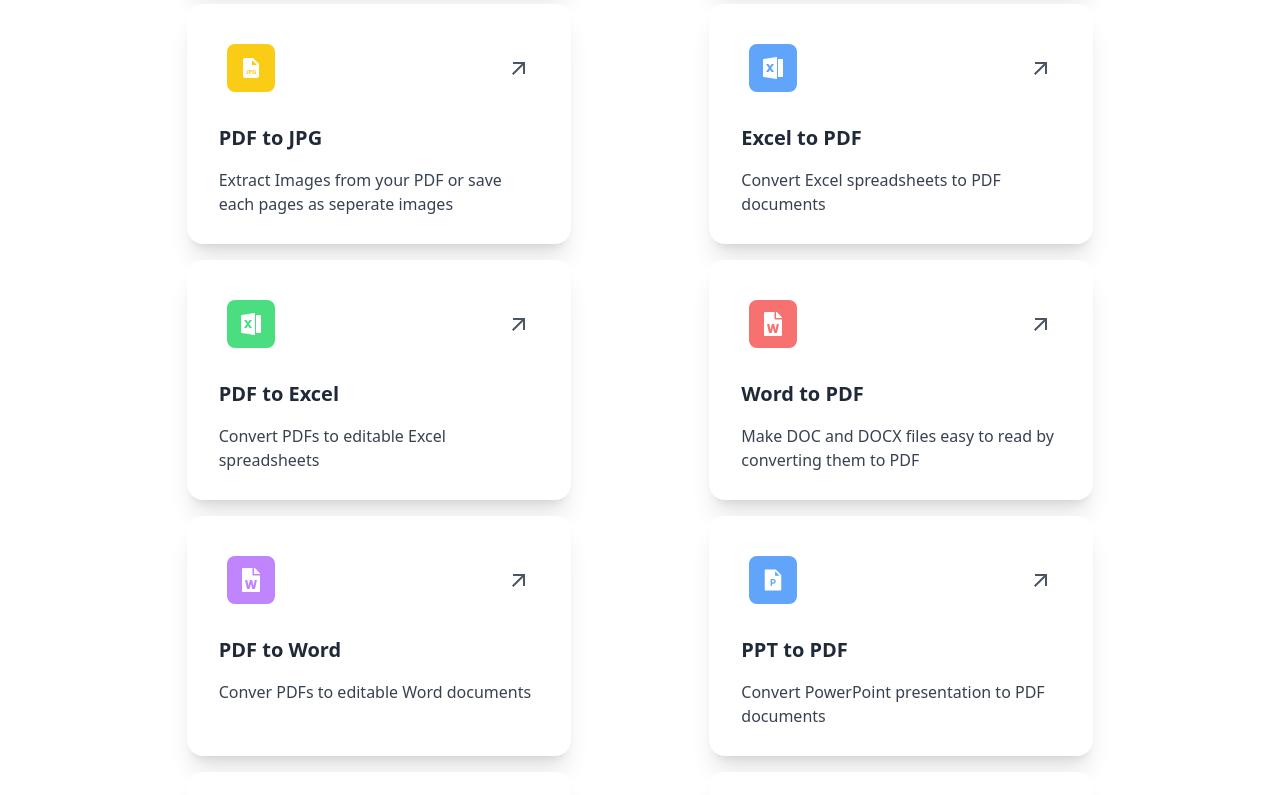
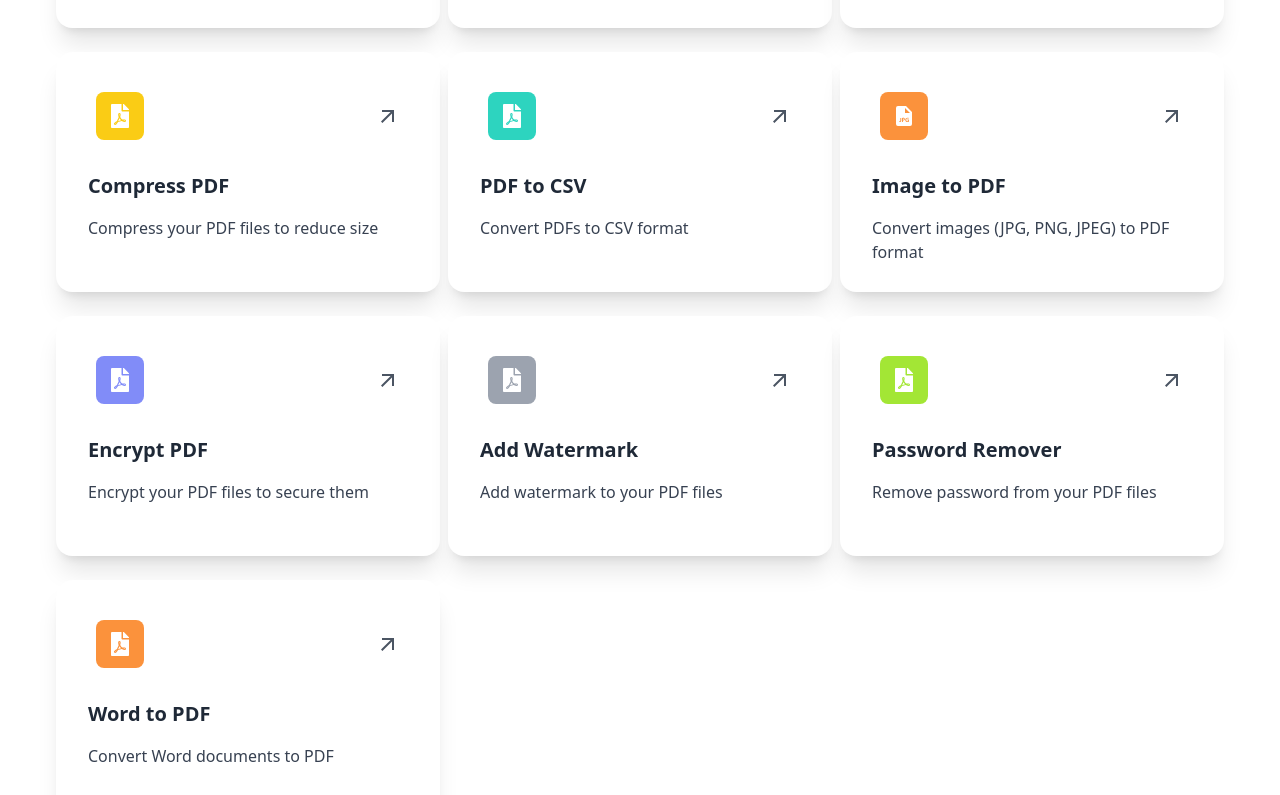
Before and after one commit to Igoraza/pdf-editor, a React (Vite) app: page / in a window 1280 px wide. Shown: the part 1325-2120 px from the top of the page. Built offline with nearby package versions, Linux system fonts and the light colour scheme.

Commit message:
feat: home page update #1

```diff
--- a/src/App.jsx
+++ b/src/App.jsx
@@ -17,7 +17,7 @@
       <Navbar />
       <Routes>
         <Route path='/' element={<Home />} />
-        <Route path='/pdf2pic' element={<Pdf2Pic />} />
+        {/* <Route path='/pdf2pic' element={<Pdf2Pic />} /> */}
 
         <Route path='/pdf-to-word' element={<Convert title={"PDF to Word"} fileName="converted.docx" convertEndPoint={'/pdf/convert/word/'} fileType={["PDF"]}/>}/>
         <Route path='/word-to-pdf' element={<Convert title={"Word to PDF"} fileName="converted.pdf" convertEndPoint={'/word/convert/pdf/'} fileType={["DOCX"]}/>}/>
@@ -25,15 +25,14 @@
         <Route path='/pdf-to-excel' element={<Convert title={"PDF to Excel"} fileName="converted.xlsx" convertEndPoint={'/pdf/convert/csv/'} fileType={["PDF"]}/>}/>
         <Route path='/image-to-pdf' element={<Convert title={"Image to PDF"} fileName="images.pdf" convertEndPoint={'/image/convert/pdf/'} fileType={["JPG","PNG","JPEG"]}/>}/>
         <Route path='/compress-pdf' element={<Convert title={"Compress Your  PDF"} fileName="compressed.pdf" convertEndPoint={'/compress/pdf/'} fileType={["PDF"]}/>}/>
-        <Route path="/url2pdf" element={<Url2Pdf/>}/>
+        <Route path="/encrypt" element={<Encrypt/>}/>
+        {/* <Route path="/merge" element={<Merge/>}/> */}
+        <Route path="/watermark" element={<Watermark/>}/>
+        <Route path="/password-remover" element={<PasswordRemover/>}/>
 
 
-        <Route path="/encrypt" element={<Encrypt/>}/>
-        <Route path="/merge" element={<Merge/>}/>
-        <Route path="/watermark" element={<Watermark/>}/>
-        <Route path="/password-remover" element={<PasswordRemover/>}/>
-        <Route path='/pdf-editor' element={<PDFEditorComponent/>}/>
-
+        {/* <Route path='/pdf-editor' element={<PDFEditorComponent/>}/> */}
+        {/* <Route path="/url2pdf" element={<Url2Pdf/>}/> */}
       </Routes>
       <Footer/>
     </main>
--- a/src/Components/Card.jsx
+++ b/src/Components/Card.jsx
@@ -3,7 +3,7 @@
 
 export const Card = ({ content }) => {
   return (
-    <section className="card bg-base-100 w-96 h-60 shadow-xl">
+    <Link to={content.link} className="card bg-base-100 w-96 h-60 shadow-xl">
       <div className="card-body">
         <div className="flex items-center justify-between p-2">
           <div className={`flex items-center justify-center ${content.bg} p-3 text-2xl text-white rounded-lg`}>
@@ -16,6 +16,6 @@
         <h3 className="font-bold mt-4 mb-2 text-xl card-title">{content.title}</h3>
         <p className="text-gray-700">{content.caption}</p>
       </div>
-    </section>
+    </Link>
   );
 };
--- a/src/Pages/Home/EdiotorTools.jsx
+++ b/src/Pages/Home/EdiotorTools.jsx
@@ -10,11 +10,11 @@
     <section className='px-4 lg:px-16 py-8'>
       <h3 className='text-3xl font-bold mb-4'>Editor <span className='text-green-500'>Tool</span></h3>
       <p className='text-gray-500 mb-6 max-w-xl'>
-        Make use of our collection of PDF tools to process digital and streamline your workflow seamlessly
+        Make use of our collection of PDF tools to process digital and streamline your workflow seamlessly.
       </p>
       <div className="grid grid-cols-1 sm:grid-cols-2 md:grid-cols-3 lg:grid-cols-3 gap-6">
         {editorToolText.map((data) => (
-          <div key={data.id} className="flex flex-col items-center">
+          <div key={data.link} className="flex flex-col items-center">
             <Card content={data} />
           </div>
         ))}
@@ -30,34 +30,10 @@
     title: "Merge PDF",
     bg: "bg-blue-400",
     caption: "Merge multiple files into a single PDF easily",
-    link: "/"
+    link: "/merge"
   },
   {
     id: 2,
-    icon: <GiSplitArrows />,
-    title: "Split PDF",
-    bg: "bg-emerald-400",
-    caption: "Transform JPG, PNG, BMP, GIF, and TIFF Images to PDF",
-    link: "/"
-  },
-  {
-    id: 3,
-    icon: <BiSolidFileJpg />,
-    title: "PDF to JPG",
-    bg: "bg-yellow-400",
-    caption: "Extract Images from your PDF or save each page as separate images",
-    link: "/"
-  },
-  {
-    id: 4,
-    icon: <RiFileExcel2Fill />,
-    title: "Excel to PDF",
-    bg: "bg-blue-400",
-    caption: "Convert Excel spreadsheets to PDF documents",
-    link: "/"
-  },
-  {
-    id: 5,
     icon: <RiFileExcel2Fill />,
     title: "PDF to Excel",
     bg: "bg-green-400",
@@ -65,35 +41,67 @@
     link: "/pdf-to-excel"
   },
   {
-    id: 6,
-    icon: <FaFileWord />,
-    title: "Word to PDF",
-    bg: "bg-red-400",
-    caption: "Make DOC and DOCX files easy to read by converting them to PDF",
-    link: "/"
-  },
-  {
-    id: 7,
+    id: 3,
     icon: <FaFileWord />,
     title: "PDF to Word",
     bg: "bg-purple-400",
     caption: "Convert PDFs to editable Word documents",
-    link: "/"
+    link: "/pdf-to-word"
+  },
+  {
+    id: 4,
+    icon: <FaFilePdf />,
+    title: "Compress PDF",
+    bg: "bg-yellow-400",
+    caption: "Compress your PDF files to reduce size",
+    link: "/compress-pdf"
+  },
+  {
+    id: 5,
+    icon: <FaFilePdf />,
+    title: "PDF to CSV",
+    bg: "bg-teal-400",
+    caption: "Convert PDFs to CSV format",
+    link: "/pdf-to-csv"
+  },
+  {
+    id: 6,
+    icon: <BiSolidFileJpg />,
+    title: "Image to PDF",
+    bg: "bg-orange-400",
+    caption: "Convert images (JPG, PNG, JPEG) to PDF format",
+    link: "/image-to-pdf"
+  },
+  {
+    id: 7,
+    icon: <FaFilePdf />,
+    title: "Encrypt PDF",
+    bg: "bg-indigo-400",
+    caption: "Encrypt your PDF files to secure them",
+    link: "/encrypt"
   },
   {
     id: 8,
-    icon: <AiFillFilePpt />,
-    title: "PPT to PDF",
-    bg: "bg-blue-400",
-    caption: "Convert PowerPoint presentation to PDF documents",
-    link: "/"
+    icon: <FaFilePdf />,
+    title: "Add Watermark",
+    bg: "bg-gray-400",
+    caption: "Add watermark to your PDF files",
+    link: "/watermark"
   },
   {
     id: 9,
-    icon: <AiFillFilePpt />,
-    title: "PDF to PPT",
-    bg: "bg-emerald-400",
-    caption: "Convert PDFs to editable PowerPoint presentation",
-    link: "/"
-  }
+    icon: <FaFilePdf />,
+    title: "Password Remover",
+    bg: "bg-lime-400",
+    caption: "Remove password from your PDF files",
+    link: "/password-remover"
+  },
+  {
+    id: 10,
+    icon: <FaFilePdf />,
+    title: "Word to PDF",
+    bg: "bg-orange-400",
+    caption: "Convert Word documents to PDF",
+    link: "/word-to-pdf"
+  },
 ];
--- a/src/Pages/Home/Home.jsx
+++ b/src/Pages/Home/Home.jsx
@@ -10,7 +10,7 @@
     <section>
       <Hero/>
       <BrandBanner/>
-      <ConverterTool/>
+      {/* <ConverterTool/> */}
       <EditorTool/>
       <FileProcessing/>
     </section>
```
